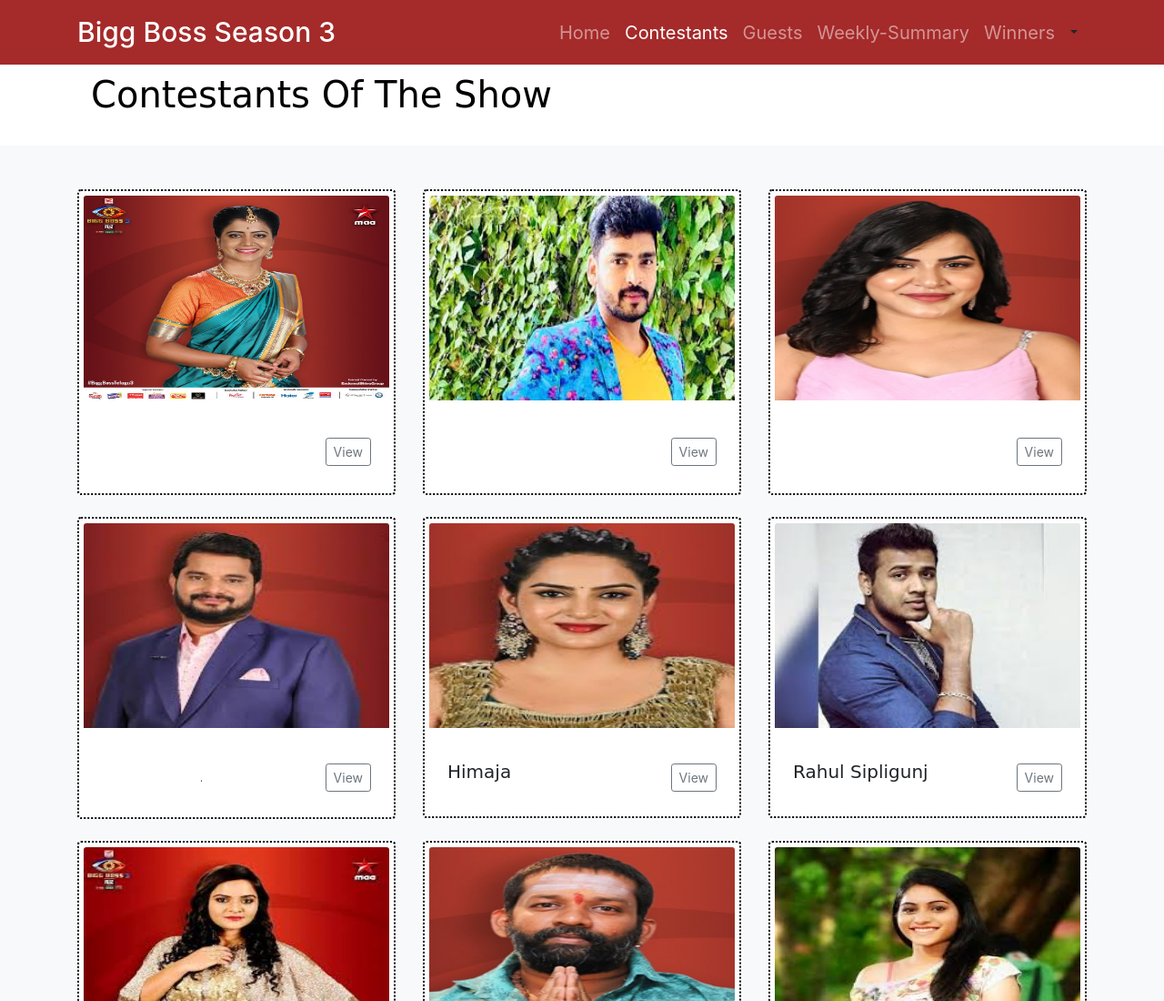
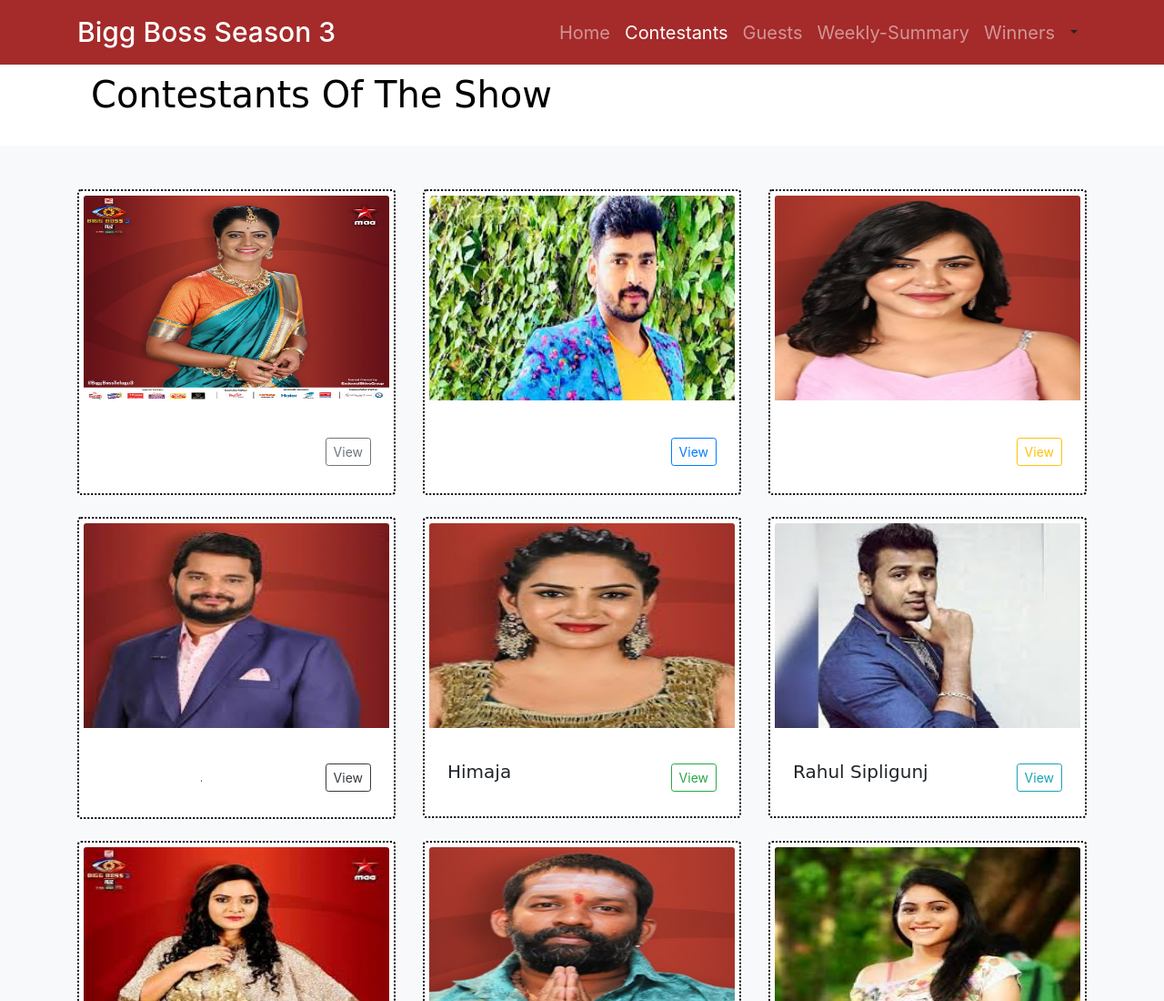
Before and after one commit to sahinyasasi/biggboss-project, a website: page working folder/src/contestants.html in a window 1280 px wide. Shown: the top 1100 px of the page at 91% size. Drawn offline with Linux system fonts and the light colour scheme; a web font is replaced by a local one.

Commit message:
changed button styles

```diff
--- a/working folder/src/contestants.html
+++ b/working folder/src/contestants.html
@@ -120,7 +120,7 @@
                                 </h5>
                                 <div class="btn-group">
                                     <a href="https://en.wikipedia.org/wiki/Ravi_Krishna">
-                                        <button type="button" class="btn btn-sm btn-outline-secondary">View</button>
+                                        <button type="button" class="btn btn-sm btn-outline-primary">View</button>
                                     </a>
                                 </div>
 
@@ -139,7 +139,7 @@
                                 </h5>
                                 <div class="btn-group">
                                     <a href="https://timesofindia.indiatimes.com/tv/news/telugu/from-rahul-sipligunj-to-sreemukhi-telugu-tv-celebs-who-own-expensive-vehicles/ashu-reddy/photostory/74083200.cms? ">
-                                        <button type="button" class="btn btn-sm btn-outline-secondary">View</button>
+                                        <button type="button" class="btn btn-sm btn-outline-warning">View</button>
                                     </a>
                                 </div>
 
@@ -158,7 +158,7 @@
                                 </h5>
                                 <div class="btn-group">
                                     <a href="https://wikibio.in/jaffar-babu/">
-                                        <button type="button" class="btn btn-sm btn-outline-secondary">View</button>
+                                        <button type="button" class="btn btn-sm btn-outline-dark">View</button>
                                     </a>
                                 </div>
 
@@ -175,7 +175,7 @@
                                 <h5 class="card-title " style="font-family: 'Sansita Swashed', cursive;">Himaja</h5>
                                 <div class="btn-group">
                                     <a href="https://en.wikipedia.org/wiki/Himaja ">
-                                        <button type="button" class="btn btn-sm btn-outline-secondary">View</button>
+                                        <button type="button" class="btn btn-sm btn-outline-success">View</button>
                                     </a>
                                 </div>
 
@@ -192,7 +192,7 @@
                                 <h5 class="card-title " style="font-family: 'Sansita Swashed', cursive;">Rahul Sipligunj</h5>
                                 <div class="btn-group">
                                     <a href="https://en.wikipedia.org/wiki/Rahul_Sipligunj ">
-                                        <button type="button" class="btn btn-sm btn-outline-secondary">View</button>
+                                        <button type="button" class="btn btn-sm btn-outline-info">View</button>
                                     </a>
                                 </div>
 
```
